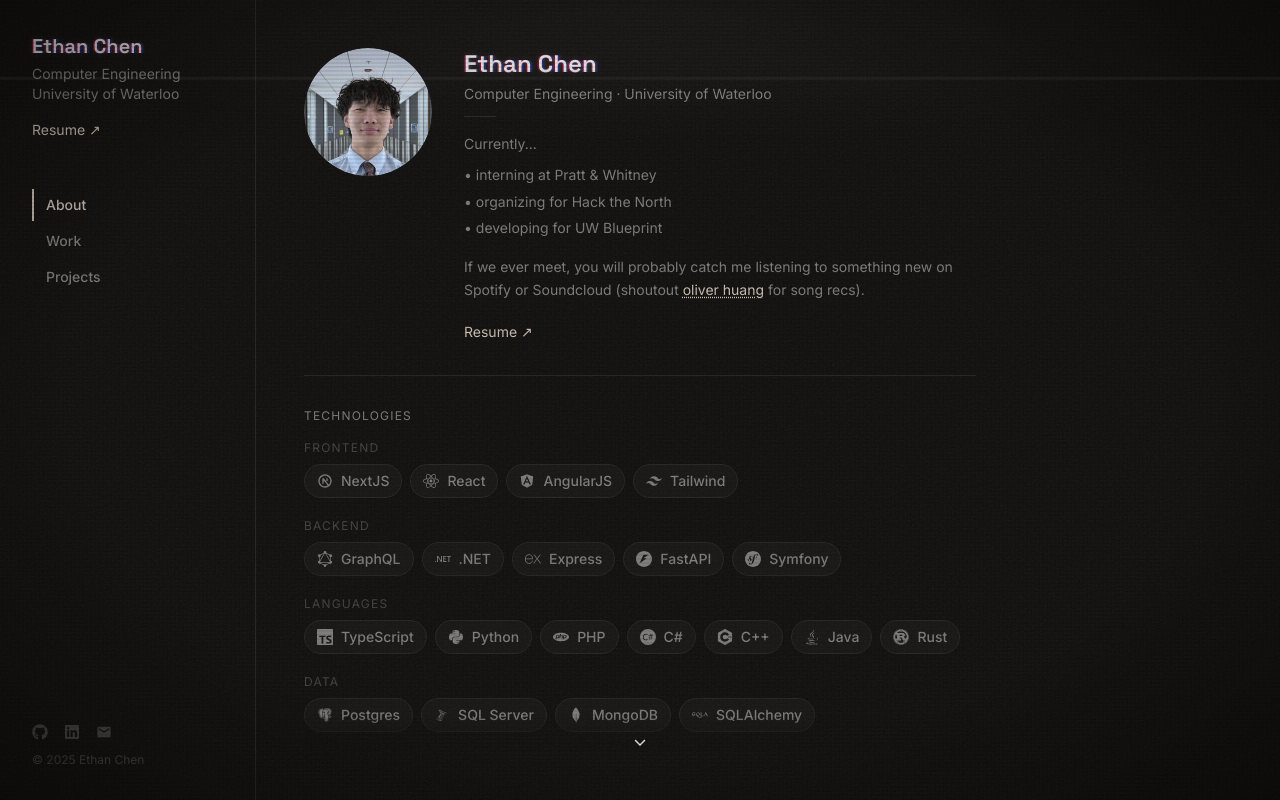
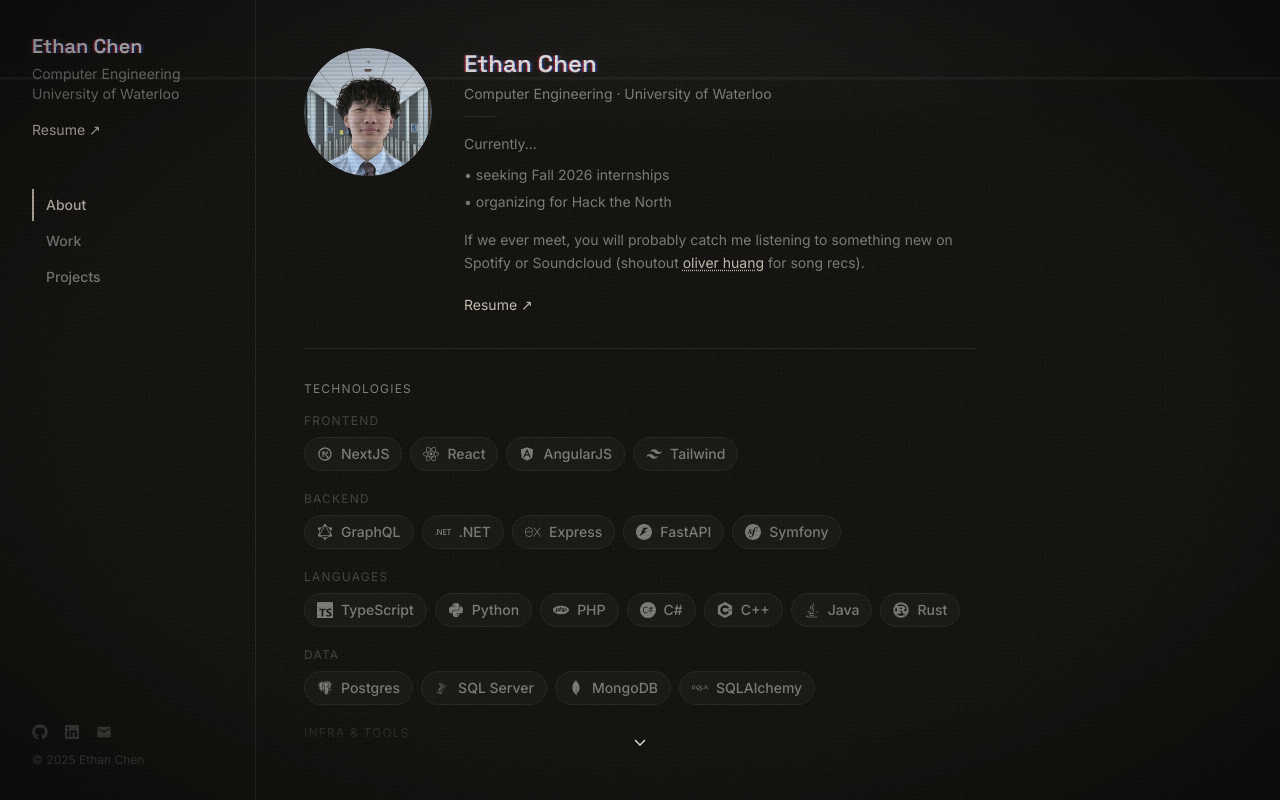
Before and after one commit to chene0/portfolio, a Next.js app: page / in a window 1280 px wide. Built offline with nearby package versions, Linux system fonts and the light colour scheme.

Commit message:
chore: update current status bullets

```diff
--- a/src/app/page.tsx
+++ b/src/app/page.tsx
@@ -1,15 +1,15 @@
 "use client";
 
-import { useState, useRef, useEffect } from "react";
-import { motion, AnimatePresence } from "framer-motion";
+import { AnimatePresence, motion } from "framer-motion";
+import type { Viewport } from "next";
 import Image from "next/image";
-import type { Viewport } from "next";
-import { FaChevronUp, FaChevronDown } from "react-icons/fa6";
-import { type Tab, TabNav } from "@/components/tab-nav";
-import { SkillsComponent } from "@/components/skills";
+import { useEffect, useRef, useState } from "react";
+import { FaChevronDown, FaChevronUp } from "react-icons/fa6";
+import { AwardsComponent } from "@/components/awards";
 import ExperienceCollection from "@/components/experiences/experiencecollection";
 import { ProjectsComponent } from "@/components/projects";
-import { AwardsComponent } from "@/components/awards";
+import { SkillsComponent } from "@/components/skills";
+import { type Tab, TabNav } from "@/components/tab-nav";
 import { Experiences, Extracurriculars, Socials } from "@/content/portfolio";
 
 export const viewport: Viewport = {
@@ -259,9 +259,8 @@
 						Currently...
 					</p>
 					<ul className="mt-2 space-y-1 text-text-secondary text-sm leading-relaxed">
-						<li>• interning at Pratt &amp; Whitney</li>
+						<li>• seeking Fall 2026 internships</li>
 						<li>• organizing for Hack the North</li>
-						<li>• developing for UW Blueprint</li>
 					</ul>
 					<p className="mt-4 text-text-secondary text-sm leading-relaxed">
 						If we ever meet, you will probably catch me listening to something
```
